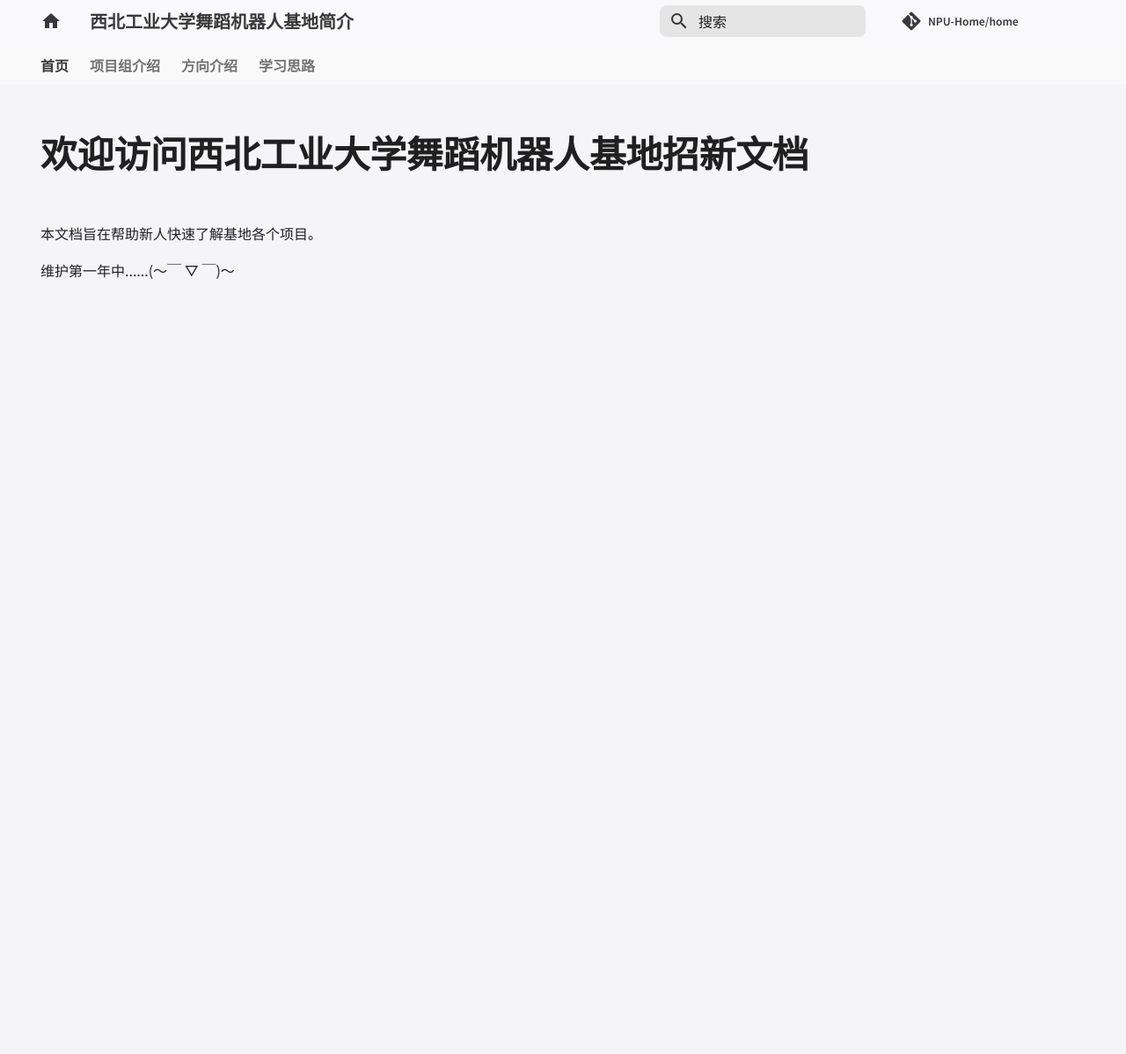
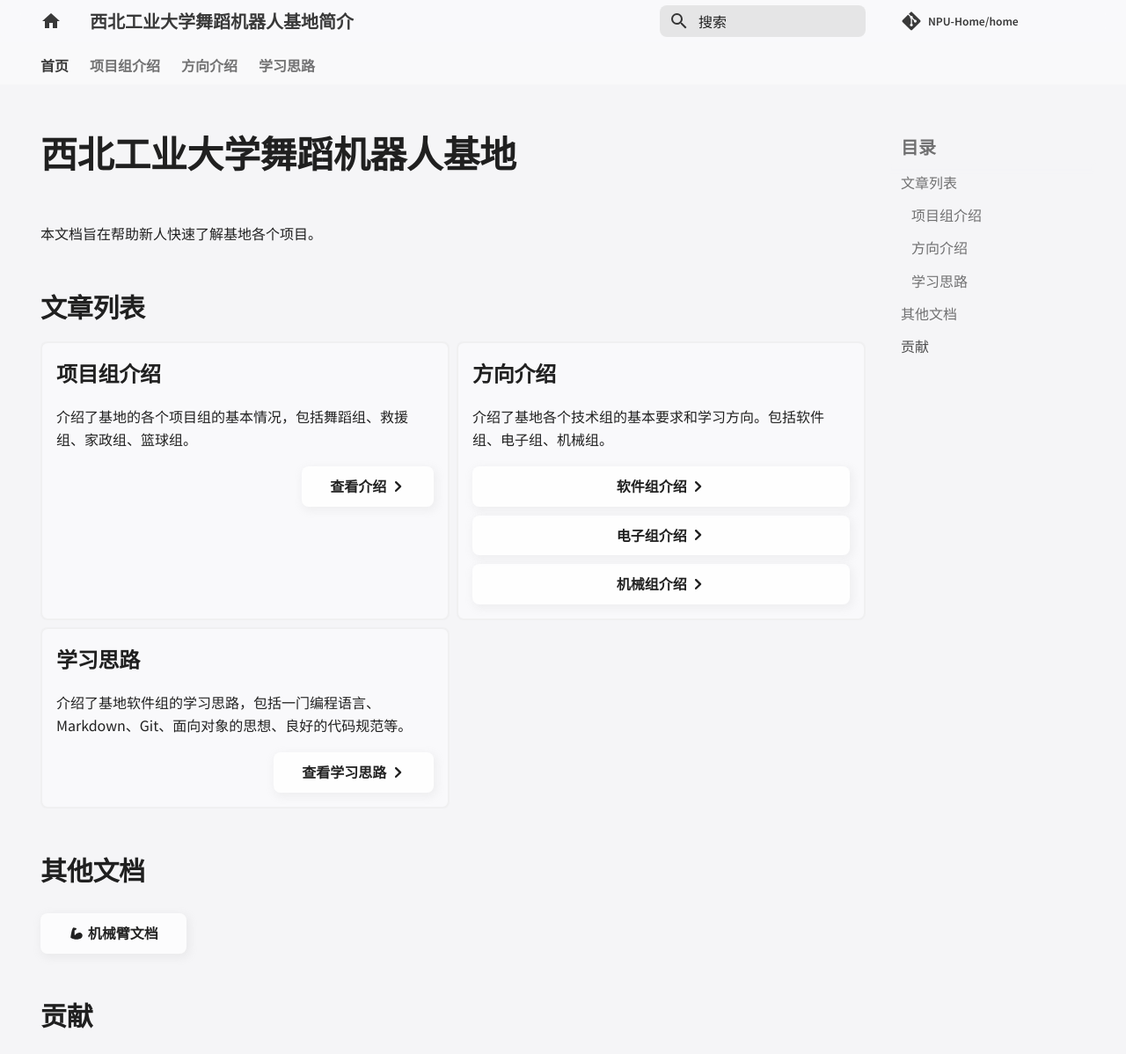
Before and after one commit to NPU-Home/home, an MkDocs documentation site: the page built from docs/index.md, in a window 1280 px wide and 1198 px high. Shown: the whole window at 88% size. Built offline with MkDocs 1.6.1 and Material for MkDocs 9.7.7, drawn with Linux system fonts in a browser that asks for light colours; comment, search, counter and statistics services are not loaded.

Commit message:
chore: Update button styles for better user experience

```diff
--- a/docs/css/enc/button.css
+++ b/docs/css/enc/button.css
@@ -6,9 +6,8 @@
     color: var(--md-default-fg-color);
     border: none;
     border-radius: 8px;
-    transition: font-weight .25s;
+    transition: font-weight .25s,background-color .25s;
     box-shadow: 2px 3px 10px 2px var(--md-pic-shadow-color);
-    transition: background-color .25s;
 }
 #mkdocs-decrypt-button:hover, #mkdocs-decrypt-button:focus{
     background-color: var(--md-pic-shadow-color);
--- /dev/null
+++ b/docs/css/theme/button.css
@@ -0,0 +1,26 @@
+.md-typeset .md-button:focus,
+.md-typeset .md-button:hover {
+    background-color: var(--md-pic-shadow-color);
+    font-weight: 900;
+    border: none;
+    color: var(--md-default-fg-color);
+}
+
+.md-typeset .md-button {
+    margin-top: .5rem;
+    background-color: var(--md-code-bg-color);
+    color: var(--md-default-fg-color);
+    border: none;
+    border-radius: 8px;
+    transition: font-weight .25s, background-color .25s;
+    box-shadow: 2px 3px 10px 2px var(--md-pic-shadow-color);
+    text-align: center;
+}
+
+#right {
+    float: right;
+}
+
+#width {
+    width: 100%;
+}
--- a/docs/css/theme/card.css
+++ b/docs/css/theme/card.css
@@ -4,4 +4,5 @@
     border: 2px solid var(--md-pic-shadow-color);
 }
 .md-typeset:hover .grid.cards>ol>li:hover, .md-typeset:hover .grid.cards>ul>li:hover, .md-typeset .grid>.card:hover{
+    border: 2px solid var(--md-primary-fg-color);
 }
--- a/docs/css/theme/global/scheme.css
+++ b/docs/css/theme/global/scheme.css
@@ -18,7 +18,7 @@
         --md-code-bg-color: #ffffffab;
         --md-code-fg-color: var(--md-typeset-color);
         --md-accent-fg-color--transparent: #c1c1c15b;
-        --md-pic-shadow-color:rgba(0, 0, 0, 0.075);
+        --md-pic-shadow-color:rgb(166 166 166 / 12%);
         --md-link-color: #386ad5;
     }
 }
--- a/docs/index.md
+++ b/docs/index.md
@@ -6,14 +6,38 @@
 comment: True
 ---
 
-# 欢迎访问西北工业大学舞蹈机器人基地招新文档
+# 西北工业大学舞蹈机器人基地
 
 本文档旨在帮助新人快速了解基地各个项目。
 
-维护第一年中......(〜￣ ▽ ￣)〜
+## 文章列表
 
-<!-- ## 贡献
+<div class="grid cards" markdown>
 
-文档目前由舞蹈机器人基地成员维护
+-   ### 项目组介绍
 
-您可以在这里看到完整的贡献者列表：team-introduction/contributors -->
+    介绍了基地的各个项目组的基本情况，包括舞蹈组、救援组、家政组、篮球组。
+
+    [查看介绍 :octicons-chevron-right-12:](page/项目组/index.md){#right .md-button}
+
+-   ### 方向介绍
+
+    介绍了基地各个技术组的基本要求和学习方向。包括软件组、电子组、机械组。
+
+    [软件组介绍 :octicons-chevron-right-12:](page/方向/软件.md){#width .md-button}
+    [电子组介绍 :octicons-chevron-right-12:](page/方向/电子.md){#width .md-button}
+    [机械组介绍 :octicons-chevron-right-12:](page/方向/机械.md){#width .md-button}
+
+-   ### 学习思路
+
+    介绍了基地软件组的学习思路，包括一门编程语言、Markdown、Git、面向对象的思想、良好的代码规范等。
+
+    [查看学习思路 :octicons-chevron-right-12:](page/学习思路/软件组学习思路.md){#right .md-button}
+
+</div>
+
+## 其他文档
+
+[:material-arm-flex: 机械臂文档](https://npu-home.github.io/arm/){.md-button}
+
+## 贡献
--- a/mkdocs.yml
+++ b/mkdocs.yml
@@ -49,6 +49,7 @@
     - css/theme/top.css
     - css/theme/link.css
     - css/theme/card.css
+    - css/theme/button.css
 
     - css/img-zoom/zoom.css
 
```
